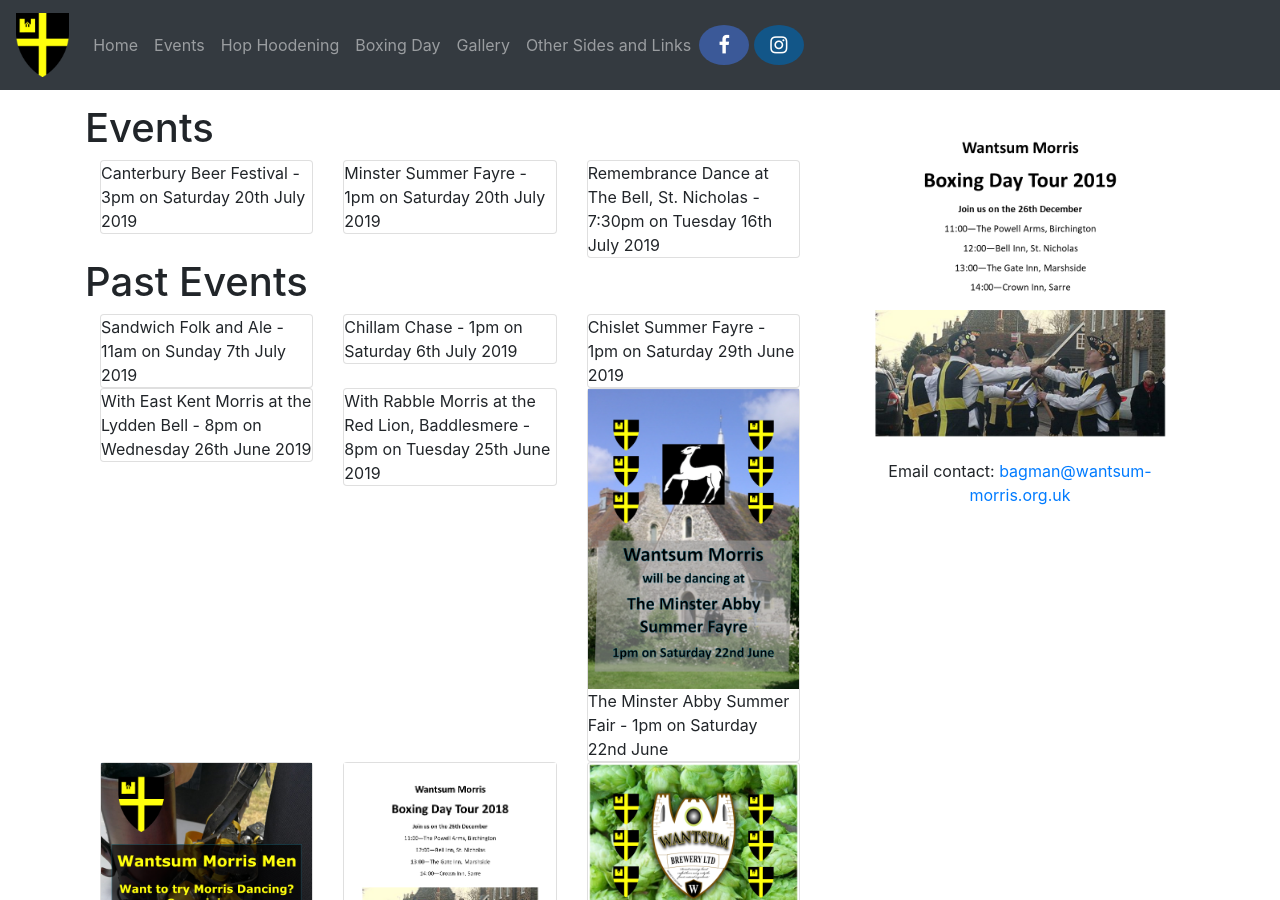
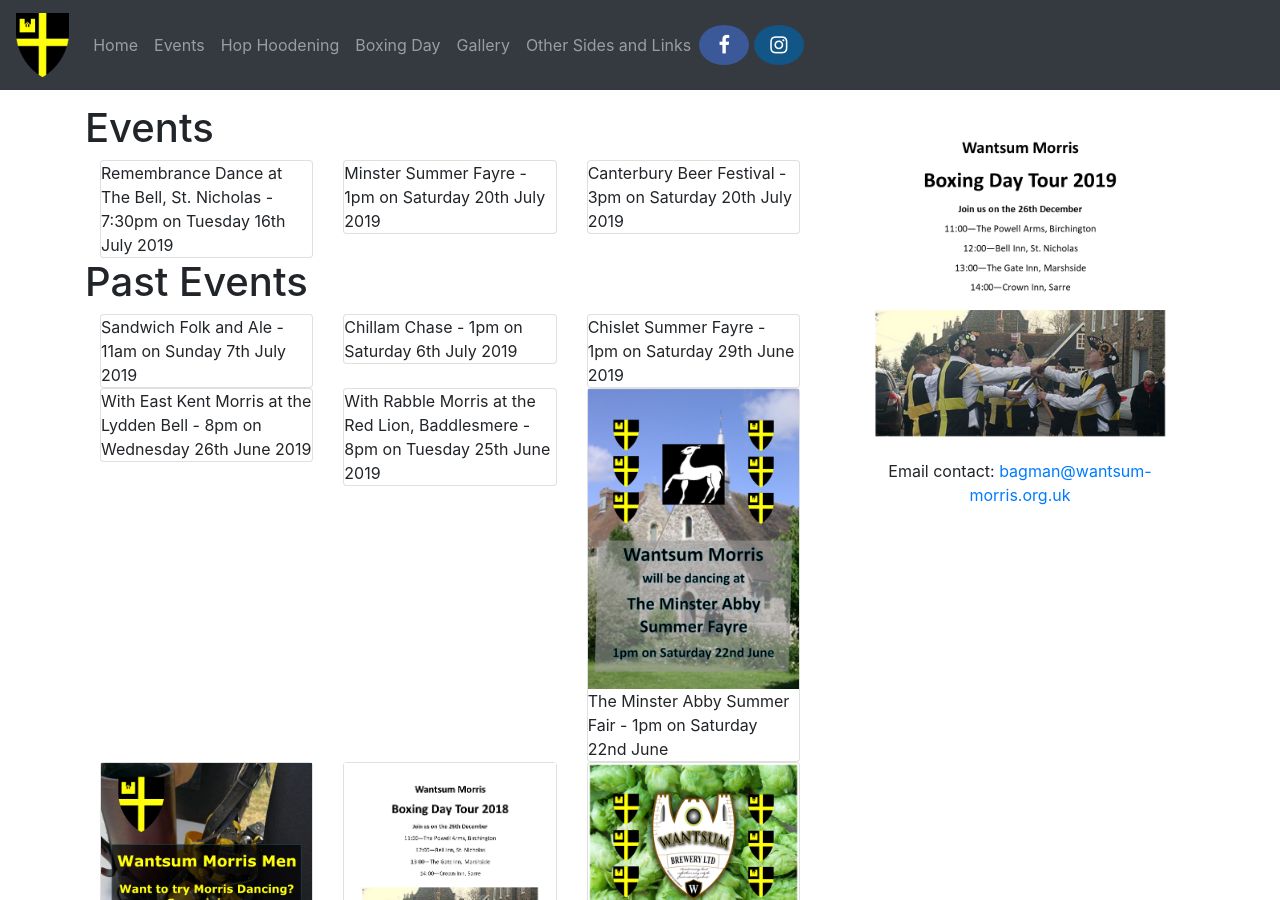
Before and after one commit to danwatford/wantsum-morris, a Jekyll site: the page built from events/index.html, in a window 1280 px wide and 900 px high. Built offline with Jekyll 4.4.1, drawn with Linux system fonts in a browser that asks for light colours; nearby versions of some CDN libraries; part of the change alters nothing that is shown.

```diff
--- a/events/index.html
+++ b/events/index.html
@@ -9,7 +9,7 @@ layout: "default"
         <div class="row">
             <div class="col-lg-4">
                 <div class="card">
-                    Canterbury Beer Festival - 3pm on Saturday 20th July 2019
+                    Remembrance Dance at The Bell, St. Nicholas - 7:30pm on Tuesday 16th July 2019
                 </div>
             </div>
             <div class="col-lg-4">
@@ -19,7 +19,7 @@ layout: "default"
             </div>
             <div class="col-lg-4">
                 <div class="card">
-                    Remembrance Dance at The Bell, St. Nicholas - 7:30pm on Tuesday 16th July 2019
+                    Canterbury Beer Festival - 3pm on Saturday 20th July 2019
                 </div>
             </div>
         </div>
```
